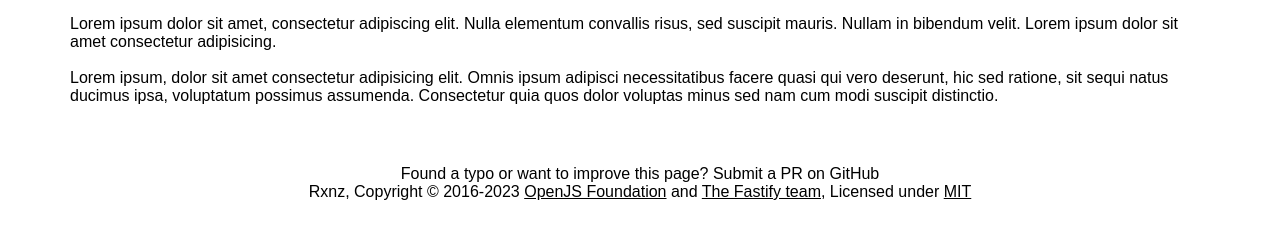
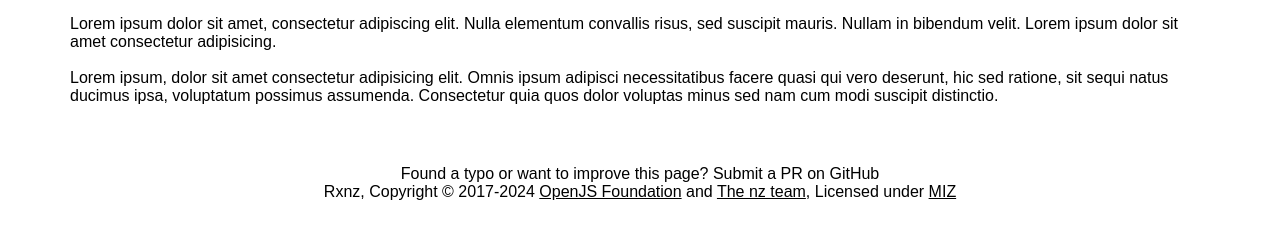
Before and after one commit to rxnz7/rxnz.v1, a plain HTML site: page index.html in a window 1280 px wide. Shown: the part 323-562 px from the top of the page. Drawn offline with Linux system fonts and the light colour scheme.

Commit message:
Update index.html

```diff
--- a/index.html
+++ b/index.html
@@ -54,10 +54,10 @@
 
   <footer>
     <p>Found a typo or want to improve this page? Submit a PR on GitHub</p>
-    <p>Rxnz, Copyright © 2016-2023
+    <p>Rxnz, Copyright © 2017-2024
       <a href="#">OpenJS Foundation</a> and
-      <a href="#">The Fastify team</a>, Licensed under
-      <a href="#">MIT</a>
+      <a href="#">The nz team</a>, Licensed under
+      <a href="#">MIZ</a>
     </p>
   </footer>
 
```
